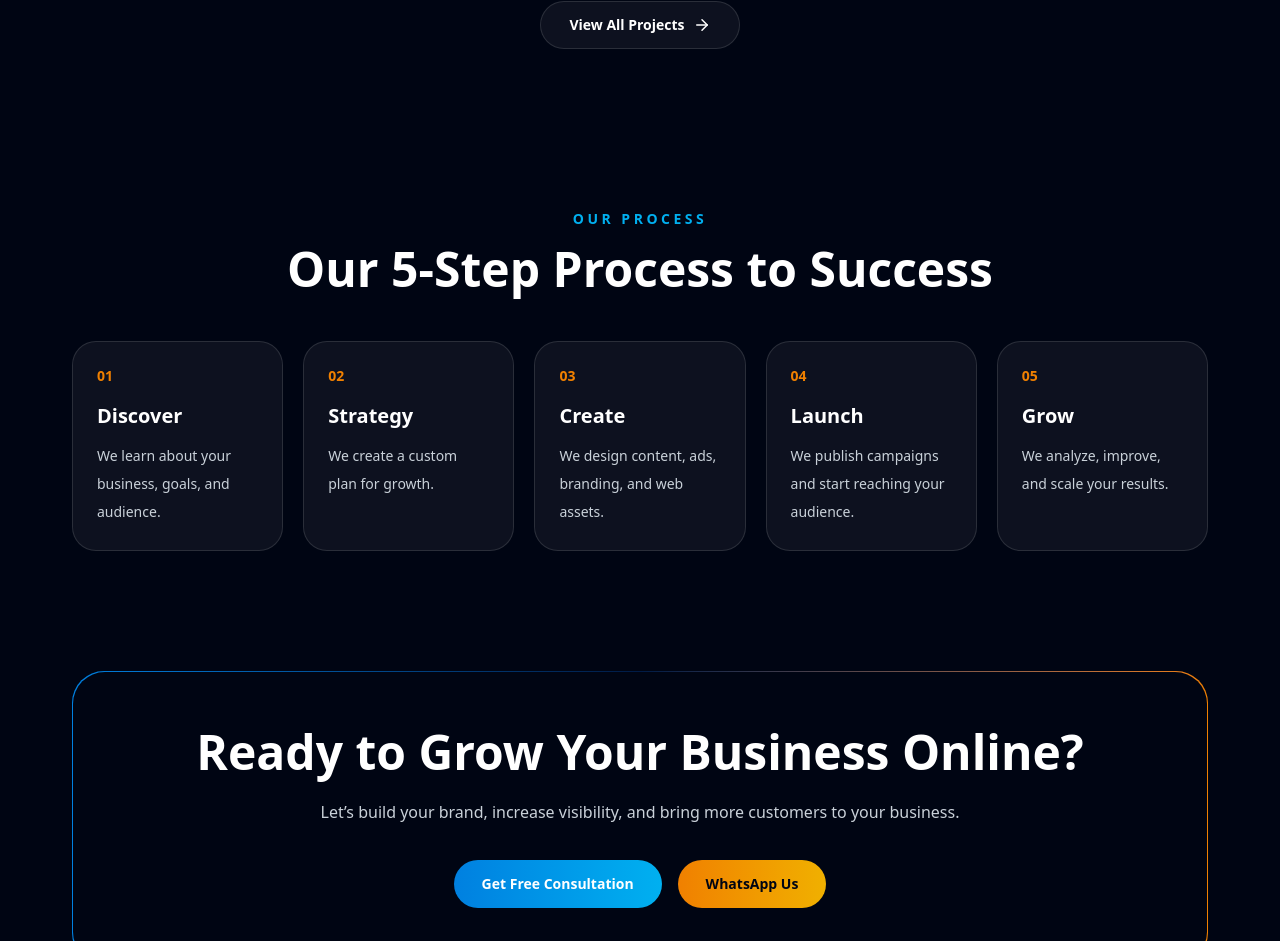
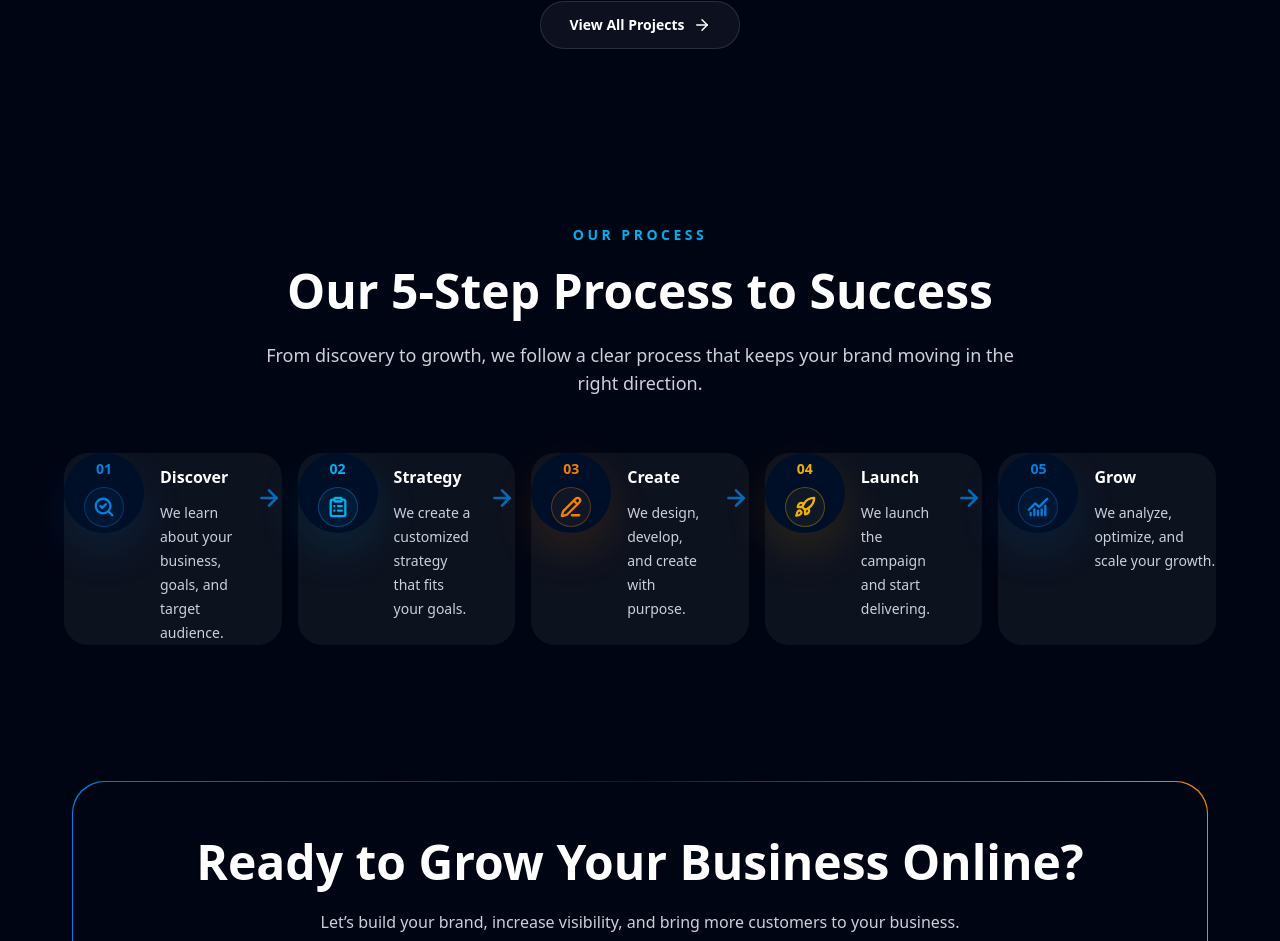
Before and after one commit to TanvirRahman888/adlume-frontend, a Next.js app: page / in a window 1280 px wide. Shown: the part 3338-4279 px from the top of the page. Built offline with nearby package versions, Linux system fonts and the light colour scheme.

Commit message:
Our Process update

```diff
--- /dev/null
+++ b/components/home/ProcessCard.jsx
@@ -0,0 +1,66 @@
+import { ArrowRight } from "lucide-react";
+
+export default function ProcessCard({
+  number,
+  title,
+  description,
+  icon: Icon,
+  color = "#0080E0",
+  showArrow = true,
+}) {
+  return (
+    <div className="relative flex items-start gap-4 rounded-3xl border p-5 transition duration-300 hover:-translate-y-2 hover:shadow-xl lg:border-0 lg:p-0 lg:hover:translate-y-0 lg:hover:shadow-none"
+      style={{
+        background: "var(--card)",
+        borderColor: "var(--border)",
+      }}
+    >
+      <div className="relative shrink-0">
+        <div
+          className="flex h-20 w-20 flex-col items-center justify-center rounded-full shadow-lg"
+          style={{
+            background: "var(--background-secondary)",
+            boxShadow: `0 18px 45px ${color}22`,
+          }}
+        >
+          <span className="text-sm font-black" style={{ color }}>
+            {number}
+          </span>
+
+          <div
+            className="mt-2 flex h-10 w-10 items-center justify-center rounded-full border"
+            style={{
+              borderColor: `${color}55`,
+              color,
+              background: `${color}10`,
+            }}
+          >
+            <Icon size={22} strokeWidth={2.5} />
+          </div>
+        </div>
+      </div>
+
+      <div className="min-w-0 pt-3">
+        <h3 className="text-base font-black">{title}</h3>
+
+        <p
+          className="mt-3 max-w-52.5 text-sm leading-6"
+          style={{ color: "var(--text-muted)" }}
+        >
+          {description}
+        </p>
+      </div>
+
+      {showArrow && (
+        <div className="hidden flex-1 items-center justify-end pt-8 lg:flex">
+          <ArrowRight
+            size={26}
+            strokeWidth={2.4}
+            className="opacity-80"
+            style={{ color: "#0080E0" }}
+          />
+        </div>
+      )}
+    </div>
+  );
+}
--- a/components/home/ProcessSection.jsx
+++ b/components/home/ProcessSection.jsx
@@ -1,44 +1,87 @@
-const steps = [
-  ["01", "Discover", "We learn about your business, goals, and audience."],
-  ["02", "Strategy", "We create a custom plan for growth."],
-  ["03", "Create", "We design content, ads, branding, and web assets."],
-  ["04", "Launch", "We publish campaigns and start reaching your audience."],
-  ["05", "Grow", "We analyze, improve, and scale your results."],
+import Container from "@/components/Container";
+import ProcessCard from "@/components/home/ProcessCard";
+import {
+  SearchCheck,
+  ClipboardList,
+  PencilLine,
+  Rocket,
+  ChartNoAxesCombined,
+} from "lucide-react";
+
+const processSteps = [
+  {
+    number: "01",
+    title: "Discover",
+    description: "We learn about your business, goals, and target audience.",
+    icon: SearchCheck,
+    color: "#0080E0",
+  },
+  {
+    number: "02",
+    title: "Strategy",
+    description: "We create a customized strategy that fits your goals.",
+    icon: ClipboardList,
+    color: "#00B0F0",
+  },
+  {
+    number: "03",
+    title: "Create",
+    description: "We design, develop, and create with purpose.",
+    icon: PencilLine,
+    color: "#F08000",
+  },
+  {
+    number: "04",
+    title: "Launch",
+    description: "We launch the campaign and start delivering.",
+    icon: Rocket,
+    color: "#F0B000",
+  },
+  {
+    number: "05",
+    title: "Grow",
+    description: "We analyze, optimize, and scale your growth.",
+    icon: ChartNoAxesCombined,
+    color: "#0080E0",
+  },
 ];
 
 export default function ProcessSection() {
   return (
-    <section className="px-4 py-20 sm:px-6 lg:px-10">
+    <section className="py-20 sm:py-24">
+      <Container>
         <div className="mx-auto max-w-3xl text-center">
           <p className="text-sm font-black uppercase tracking-[0.25em] text-[#00B0F0]">
             Our Process
           </p>
-        <h2 className="mt-4 text-4xl font-black md:text-5xl">
+
+          <h2 className="mt-4 text-4xl font-black leading-tight md:text-5xl">
             Our 5-Step Process to Success
           </h2>
+
+          <p
+            className="mt-5 text-base leading-7 md:text-lg"
+            style={{ color: "var(--text-muted)" }}
+          >
+            From discovery to growth, we follow a clear process that keeps your
+            brand moving in the right direction.
+          </p>
         </div>
 
-      <div className="mt-12 grid gap-5 md:grid-cols-5">
-        {steps.map(([number, title, text]) => (
-          <div
-            key={title}
-            className="rounded-3xl border p-6"
-            style={{
-              borderColor: "var(--border)",
-              background: "var(--card)",
-            }}
-          >
-            <p className="text-sm font-black text-[#F08000]">{number}</p>
-            <h3 className="mt-4 text-xl font-black">{title}</h3>
-            <p
-              className="mt-3 text-sm leading-7"
-              style={{ color: "var(--text-muted)" }}
-            >
-              {text}
-            </p>
-          </div>
+        <div className="mt-14 grid gap-5 sm:grid-cols-2 lg:grid-cols-5 lg:gap-4">
+          {processSteps.map((step, index) => (
+            <ProcessCard
+              key={step.number}
+              number={step.number}
+              title={step.title}
+              description={step.description}
+              icon={step.icon}
+              color={step.color}
+              showArrow={index !== processSteps.length - 1}
+            />
           ))}
         </div>
+      </Container>
     </section>
   );
 }
```
Lines whose indentation alone changed are shown as unchanged.
